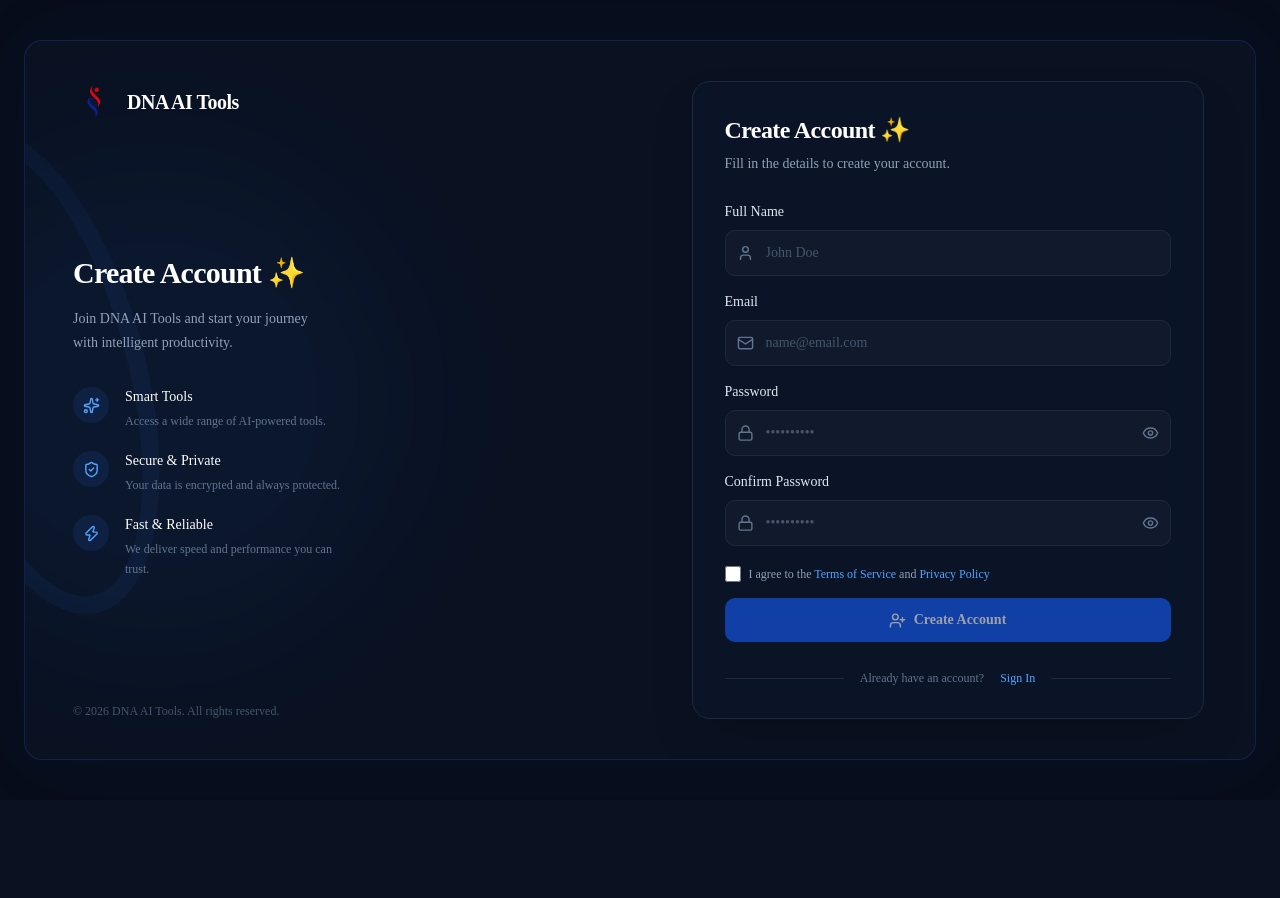
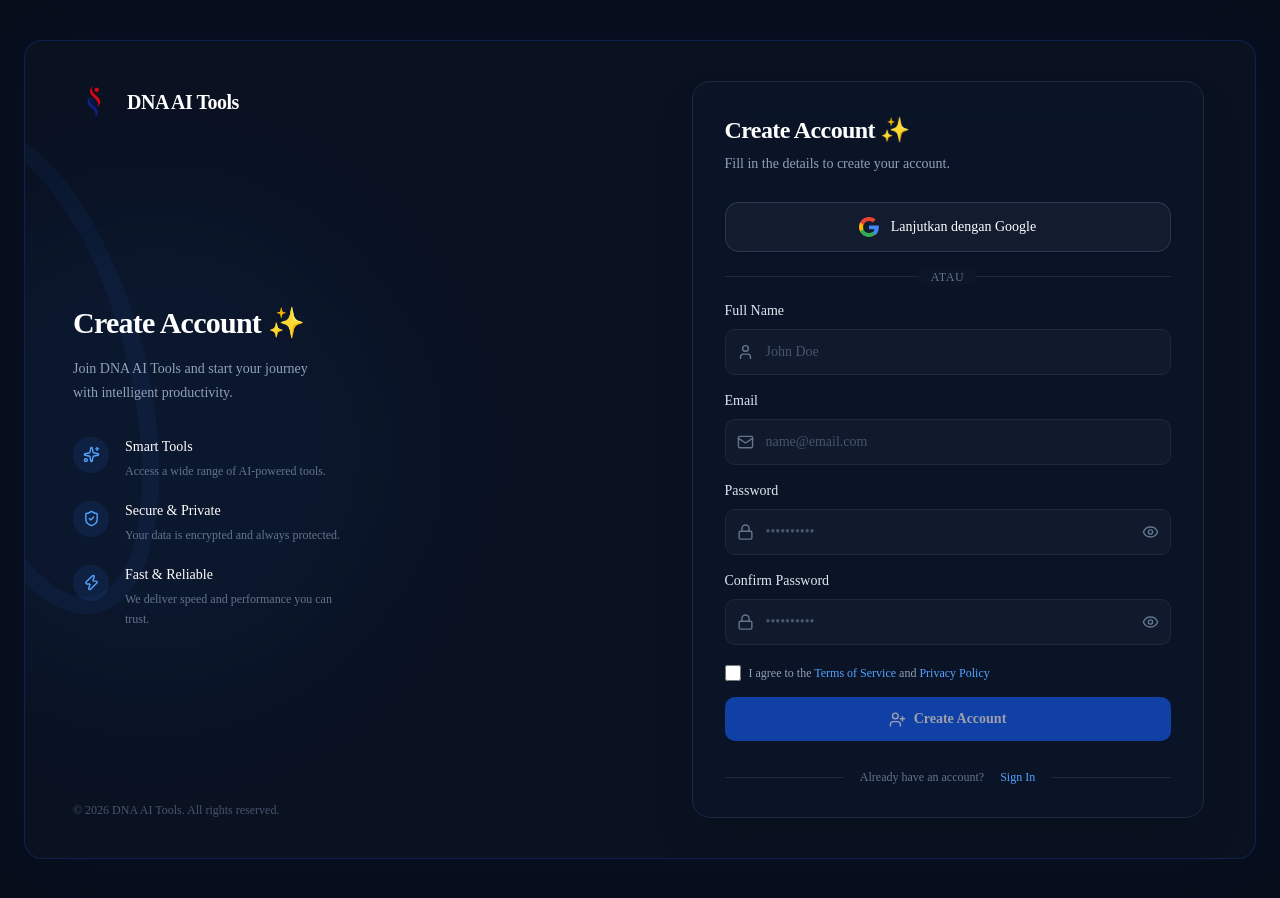
Before and after one commit to rakhadzakyfirdaus01-afk/dna-ai-tools, a Next.js app: page /register in a window 1280 px wide. Before the commit the page ends 800 px from the top, so only its background shows below. Built offline with nearby package versions, Linux system fonts and the light colour scheme.

Commit message:
feat(auth): add Google OAuth sign in button and auto-register flow matching ChatGPT reference

```diff
--- a/app/login/page.tsx
+++ b/app/login/page.tsx
@@ -5,6 +5,7 @@ import Link from "next/link";
 import { useRouter } from "next/navigation";
 import { signIn } from "next-auth/react";
 import Image from "next/image";
+import GoogleIcon from "@/components/shared/google-icon";
 
 import {
   Mail,
@@ -27,6 +28,17 @@ export default function LoginPage() {
 
   const [agreedToTerms, setAgreedToTerms] =
     useState(false);
+  const [googleLoading, setGoogleLoading] = useState(false);
+
+  async function handleGoogleLogin() {
+    setGoogleLoading(true);
+    try {
+      await signIn("google", { callbackUrl: "/ai-assistant" });
+    } catch (err) {
+      console.error(err);
+      setGoogleLoading(false);
+    }
+  }
 
   async function handleLogin(
     e: React.FormEvent<HTMLFormElement>
@@ -189,6 +201,29 @@ export default function LoginPage() {
                 </p>
               </div>
 
+              {/* GOOGLE SIGN IN BUTTON */}
+              <button
+                type="button"
+                onClick={handleGoogleLogin}
+                disabled={googleLoading || loading}
+                className="group flex w-full items-center justify-center gap-3 rounded-xl border border-slate-700/80 bg-[#121c2e] px-4 py-3.5 text-sm font-medium text-white shadow-sm transition hover:border-slate-500 hover:bg-[#18263e] active:scale-[0.99] disabled:cursor-not-allowed disabled:opacity-60 cursor-pointer"
+              >
+                <GoogleIcon className="h-5 w-5 shrink-0" />
+                <span>
+                  {googleLoading
+                    ? "Menghubungkan ke Google..."
+                    : "Lanjutkan dengan Google"}
+                </span>
+              </button>
+
+              {/* DIVIDER */}
+              <div className="relative my-6 flex items-center justify-center">
+                <div className="w-full border-t border-slate-800" />
+                <span className="absolute bg-[#0d1726] px-3 text-xs uppercase tracking-wider text-slate-500">
+                  atau
+                </span>
+              </div>
+
               <form
                 onSubmit={handleLogin}
                 className="space-y-5"
--- a/app/register/page.tsx
+++ b/app/register/page.tsx
@@ -4,6 +4,8 @@ import { useState } from "react";
 import { useRouter } from "next/navigation";
 import Link from "next/link";
 import Image from "next/image";
+import { signIn } from "next-auth/react";
+import GoogleIcon from "@/components/shared/google-icon";
 
 import {
   User,
@@ -30,6 +32,17 @@ export default function RegisterPage() {
 
   const [loading, setLoading] = useState(false);
   const [agreedToTerms, setAgreedToTerms] = useState(false);
+  const [googleLoading, setGoogleLoading] = useState(false);
+
+  async function handleGoogleLogin() {
+    setGoogleLoading(true);
+    try {
+      await signIn("google", { callbackUrl: "/ai-assistant" });
+    } catch (err) {
+      console.error(err);
+      setGoogleLoading(false);
+    }
+  }
 
   async function handleRegister(
     e: React.FormEvent<HTMLFormElement>
@@ -214,6 +227,29 @@ export default function RegisterPage() {
                   Fill in the details to create your account.
                 </p>
 
+              </div>
+
+              {/* GOOGLE SIGN IN BUTTON */}
+              <button
+                type="button"
+                onClick={handleGoogleLogin}
+                disabled={googleLoading || loading}
+                className="group flex w-full items-center justify-center gap-3 rounded-xl border border-slate-700/80 bg-[#121c2e] px-4 py-3.5 text-sm font-medium text-white shadow-sm transition hover:border-slate-500 hover:bg-[#18263e] active:scale-[0.99] disabled:cursor-not-allowed disabled:opacity-60 cursor-pointer"
+              >
+                <GoogleIcon className="h-5 w-5 shrink-0" />
+                <span>
+                  {googleLoading
+                    ? "Menghubungkan ke Google..."
+                    : "Lanjutkan dengan Google"}
+                </span>
+              </button>
+
+              {/* DIVIDER */}
+              <div className="relative my-6 flex items-center justify-center">
+                <div className="w-full border-t border-slate-800" />
+                <span className="absolute bg-[#0c1628] px-3 text-xs uppercase tracking-wider text-slate-500">
+                  atau
+                </span>
               </div>
 
               <form
--- a/auth.ts
+++ b/auth.ts
@@ -1,5 +1,6 @@
 import NextAuth, { type NextAuthOptions } from "next-auth";
 import CredentialsProvider from "next-auth/providers/credentials";
+import GoogleProvider from "next-auth/providers/google";
 
 import bcrypt from "bcryptjs";
 import prisma from "@/lib/prisma";
@@ -56,6 +57,12 @@ export const authOptions: NextAuthOptions = {
         };
       },
     }),
+
+    GoogleProvider({
+      clientId: process.env.GOOGLE_CLIENT_ID || "",
+      clientSecret: process.env.GOOGLE_CLIENT_SECRET || "",
+      allowDangerousEmailAccountLinking: true,
+    }),
   ],
 
   session: {
@@ -69,13 +76,71 @@ export const authOptions: NextAuthOptions = {
   secret: process.env.NEXTAUTH_SECRET,
 
   callbacks: {
-    async jwt({ token, user, trigger, session }) {
+    async signIn({ user, account }) {
+      if (account?.provider === "google") {
+        if (!user.email) return false;
+
+        try {
+          const existingUser = await prisma.user.findUnique({
+            where: { email: user.email },
+          });
+
+          if (!existingUser) {
+            // Otomatis daftarkan user baru dari Google (100% Free & Auto-Register)
+            await prisma.user.create({
+              data: {
+                name: user.name || "User",
+                email: user.email,
+                image: user.image || null,
+                password: "", // Tidak perlu password manual untuk akun Google
+              },
+            });
+          } else if (!existingUser.image && user.image) {
+            // Sinkronisasi foto profil Google jika sebelumnya belum ada
+            await prisma.user.update({
+              where: { email: user.email },
+              data: { image: user.image },
+            });
+          }
+        } catch (error) {
+          console.error("Google signIn callback error:", error);
+          return false;
+        }
+      }
+      return true;
+    },
+
+    async jwt({ token, user, account, trigger, session }) {
       // Saat pertama kali login
       if (user) {
-        token.id = user.id;
-        token.name = user.name;
-        token.email = user.email;
-        token.image = user.image;
+        if (account?.provider === "google" && user.email) {
+          try {
+            const dbUser = await prisma.user.findUnique({
+              where: { email: user.email },
+            });
+            if (dbUser) {
+              token.id = dbUser.id;
+              token.name = dbUser.name;
+              token.email = dbUser.email;
+              token.image = dbUser.image;
+            } else {
+              token.id = user.id;
+              token.name = user.name;
+              token.email = user.email;
+              token.image = user.image;
+            }
+          } catch {
+            token.id = user.id;
+            token.name = user.name;
+            token.email = user.email;
+            token.image = user.image;
+          }
+        } else {
+          token.id = user.id;
+          token.name = user.name;
+          token.email = user.email;
+          token.image = user.image;
+        }
       }
 
       // Saat session di-update dari client
--- /dev/null
+++ b/components/shared/google-icon.tsx
@@ -0,0 +1,22 @@
+export default function GoogleIcon({ className = "w-5 h-5" }: { className?: string }) {
+  return (
+    <svg className={className} viewBox="0 0 24 24">
+      <path
+        fill="#4285F4"
+        d="M23.745 12.27c0-.7-.06-1.4-.19-2.07H12v4.51h6.6c-.29 1.52-1.14 2.82-2.4 3.68v3.05h3.88c2.27-2.09 3.66-5.17 3.66-9.17z"
+      />
+      <path
+        fill="#34A853"
+        d="M12 24c3.24 0 5.95-1.08 7.93-2.91l-3.88-3.05c-1.08.72-2.45 1.16-4.05 1.16-3.12 0-5.77-2.1-6.72-4.93H1.25v3.15C3.26 21.36 7.33 24 12 24z"
+      />
+      <path
+        fill="#FBBC05"
+        d="M5.28 14.27c-.25-.72-.38-1.49-.38-2.27s.13-1.55.38-2.27V6.58H1.25C.45 8.18 0 10.03 0 12s.45 3.82 1.25 5.42l4.03-3.15z"
+      />
+      <path
+        fill="#EA4335"
+        d="M12 4.75c1.77 0 3.35.61 4.6 1.8l3.42-3.42C17.95 1.19 15.24 0 12 0 7.33 0 3.26 2.64 1.25 6.58l4.03 3.15c.95-2.83 3.6-4.98 6.72-4.98z"
+      />
+    </svg>
+  );
+}
```
